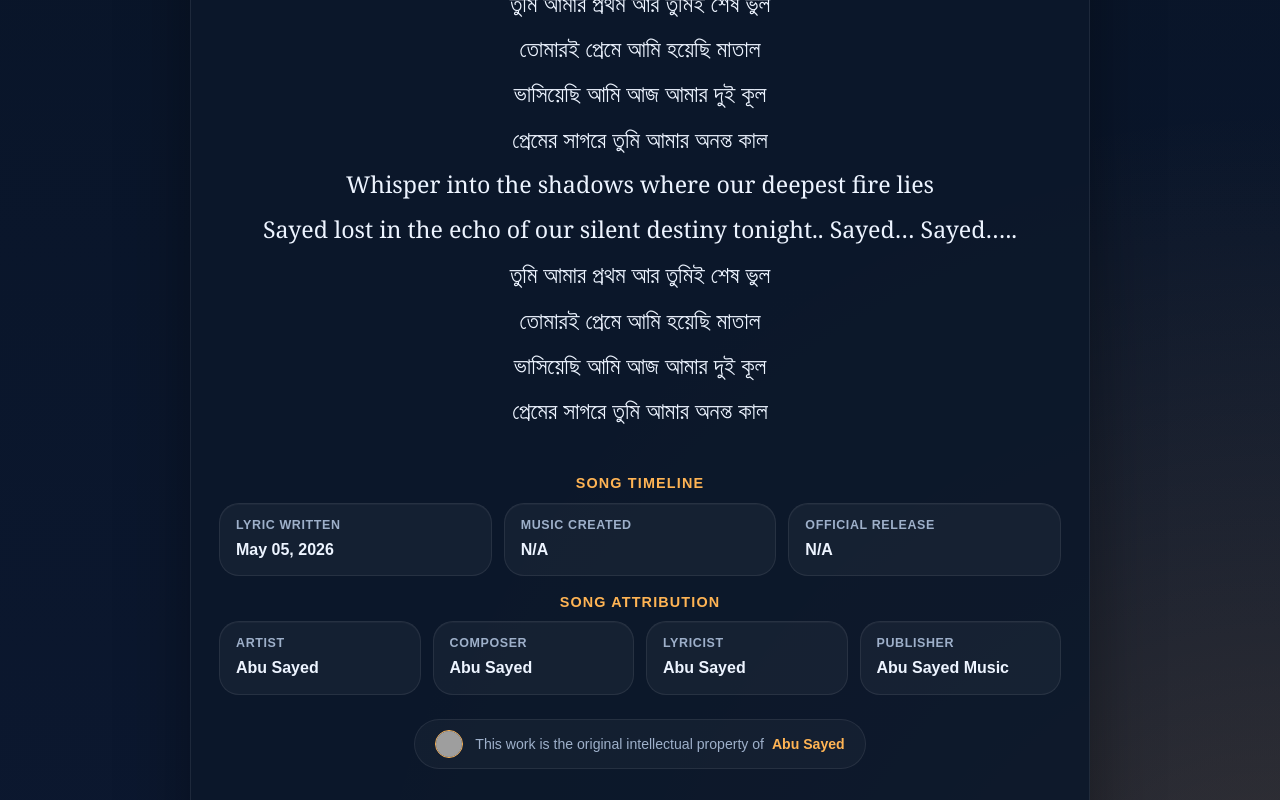
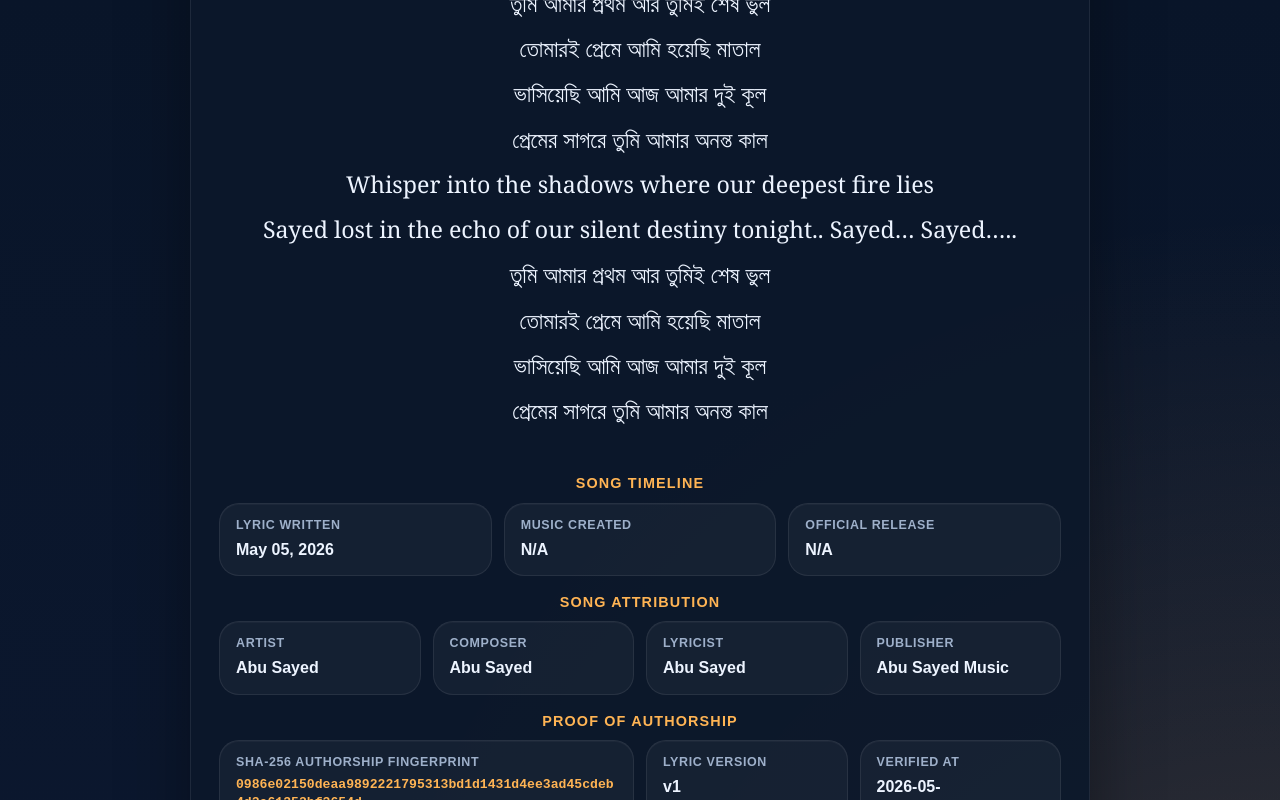
Before and after one commit to ImAbuSayed/shotto, a plain HTML site: page index.html in a window 1280 px wide. Shown: the part 2000-2800 px from the top of the page. Drawn offline with Linux system fonts and the light colour scheme; grey boxes are pictures that could not be loaded.

Commit message:
feat: update song assets v1 with signed GPG commit [verified]

```diff
--- a/index.html
+++ b/index.html
@@ -14,9 +14,9 @@
     <meta name="keywords" content="Shotto, Abu Sayed lyrics, original song lyrics, Abu Sayed original song, Abu Sayed lyricist, Abu Sayed composer, Abu Sayed songwriter, official lyrics">
     <meta name="robots" content="index,follow,max-snippet:-1,max-image-preview:large,max-video-preview:-1">
     <meta name="referrer" content="strict-origin-when-cross-origin">
-    <meta name="description" content="Discover the complete lyrics of &#x27;Shotto&#x27;, a unique musical work by Abu Sayed, encompassing original composition and writing.">
+    <meta name="description" content="Official lyric archive for Abu Sayed&#x27;s song &#x27;Shotto&#x27;. Written, composed, and owned by the artist.">
     <meta property="og:title" content="Shotto - Original Lyrics by Abu Sayed">
-    <meta property="og:description" content="Discover the complete lyrics of &#x27;Shotto&#x27;, a unique musical work by Abu Sayed, encompassing original composition and writing.">
+    <meta property="og:description" content="Official lyric archive for Abu Sayed&#x27;s song &#x27;Shotto&#x27;. Written, composed, and owned by the artist.">
     <meta property="og:type" content="music.song">
     <meta property="og:url" content="https://imabusayed.github.io/shotto/">
     <meta property="og:site_name" content="Abu Sayed Music">
@@ -24,7 +24,7 @@
     <meta name="last-modified" content="2026-05-05 18:40:49">
     <meta name="twitter:card" content="summary_large_image">
     <meta name="twitter:title" content="Shotto - Original Lyrics by Abu Sayed">
-    <meta name="twitter:description" content="Discover the complete lyrics of &#x27;Shotto&#x27;, a unique musical work by Abu Sayed, encompassing original composition and writing.">
+    <meta name="twitter:description" content="Official lyric archive for Abu Sayed&#x27;s song &#x27;Shotto&#x27;. Written, composed, and owned by the artist.">
     <link rel="canonical" href="https://imabusayed.github.io/shotto/">
     <link rel="sitemap" type="application/xml" title="Sitemap" href="https://imabusayed.github.io/shotto/sitemap.xml">
     <link rel="author" href="https://github.com/ImAbuSayed">
@@ -100,7 +100,7 @@
       "@id": "https://imabusayed.github.io/shotto#webpage",
       "url": "https://imabusayed.github.io/shotto/",
       "name": "Shotto - Original Lyrics by Abu Sayed",
-      "description": "Discover the complete lyrics of 'Shotto', a unique musical work by Abu Sayed, encompassing original composition and writing.",
+      "description": "Official lyric archive for Abu Sayed's song 'Shotto'. Written, composed, and owned by the artist.",
       "isPartOf": {
         "@id": "https://music.abusayed.com.bd/#website"
       },
@@ -537,7 +537,7 @@
 
         <div class="controls">
             <button class="btn-speak" id="speakBtn" title="Read the lyrics aloud"><span id="speakText">Read Aloud</span></button>
-            <a href="https://music.abusayed.com.bd/Licensing/?https://imabusayed.github.io/shotto/" class="btn-license" title="Get licensing for this song" target="_blank">Get License For Shotto</a>
+            <a href="https://music.abusayed.com.bd/Licensing/?https://imabusayed.github.io/shotto/" class="btn-license" title="Get licensing for this song" target="_blank">Commercial Licensing for Shotto</a>
 
         </div>
         <br>
@@ -612,6 +612,26 @@
             <div class="meta-card">
                 <span class="meta-label">Publisher</span>
                 <strong>Abu Sayed Music</strong>
+            </div>
+
+                </div>
+            </div>
+
+            <div class="details-block">
+                <div class="details-title">Proof of Authorship</div>
+                <div class="meta-grid">
+
+            <div class="meta-card" style="grid-column: span 2;">
+                <span class="meta-label">SHA-256 Authorship Fingerprint</span>
+                <strong style="word-break: break-all; font-family: monospace; font-size: 0.82rem; color: var(--accent);">0986e02150deaa9892221795313bd1d1431d4ee3ad45cdeb4d3e61353bf3654d</strong>
+            </div>
+            <div class="meta-card">
+                <span class="meta-label">Lyric Version</span>
+                <strong>v1</strong>
+            </div>
+            <div class="meta-card">
+                <span class="meta-label">Verified At</span>
+                <strong>2026-05-29T02:31:26.318045</strong>
             </div>
 
                 </div>
```
Also changed, not shown: excerpts/Bridge-Preview.txt (added), excerpts/Chorus-Preview.txt (added), excerpts/Hook-1-Preview.txt (added), excerpts/Hook-2-Preview.txt (added), excerpts/Pre-Chorus-1-Preview.txt (added), excerpts/Pre-Chorus-2-Preview.txt (added), excerpts/Verse-1-Preview.txt (added), excerpts/Verse-2-Preview.txt (added), excerpts/Verse-3-Preview.txt (added), hashes.txt (added), llms.txt, lyrics_backup/2026-05-29_shotto-v1.txt (added), manifest.json (added), 1 other file.
